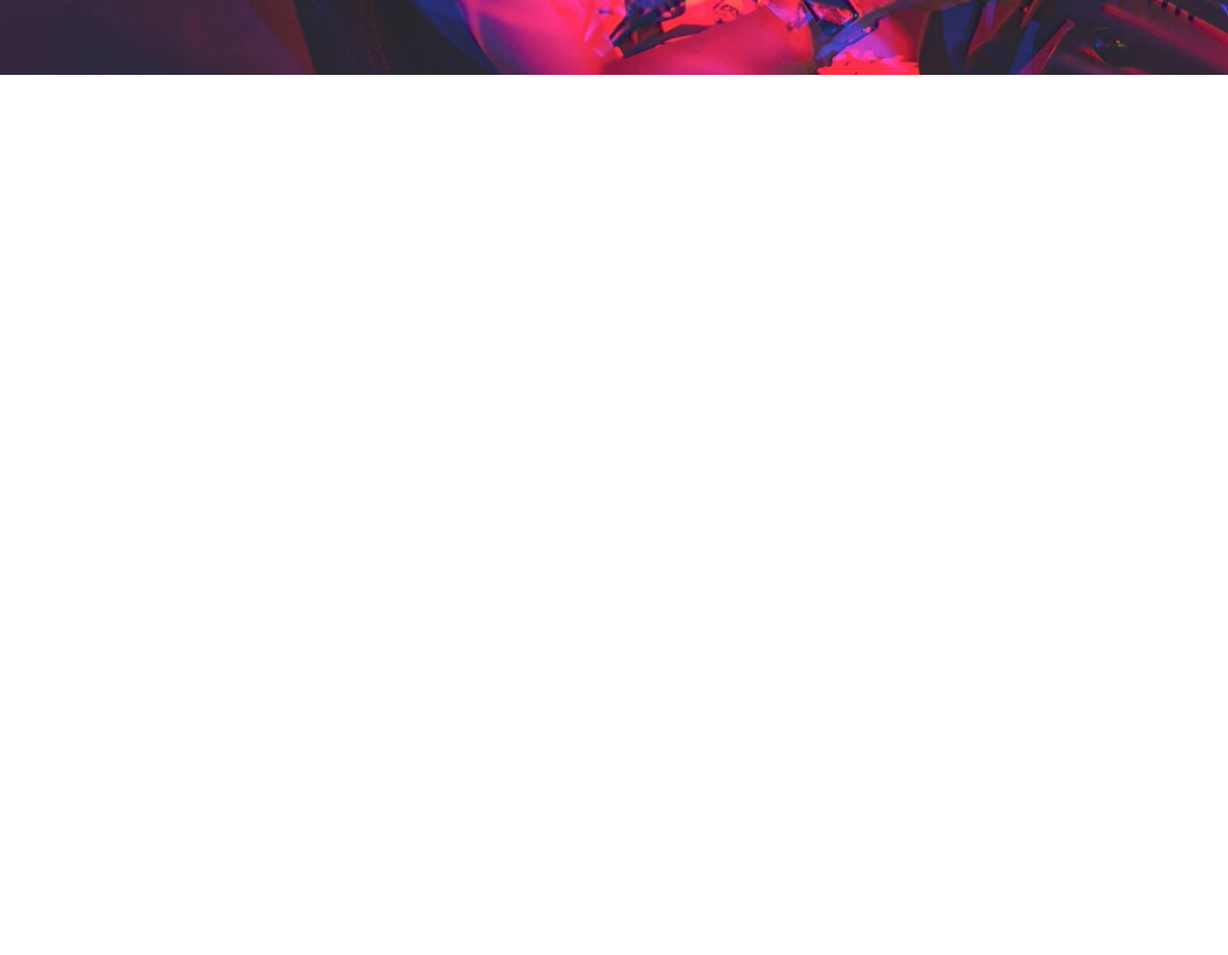
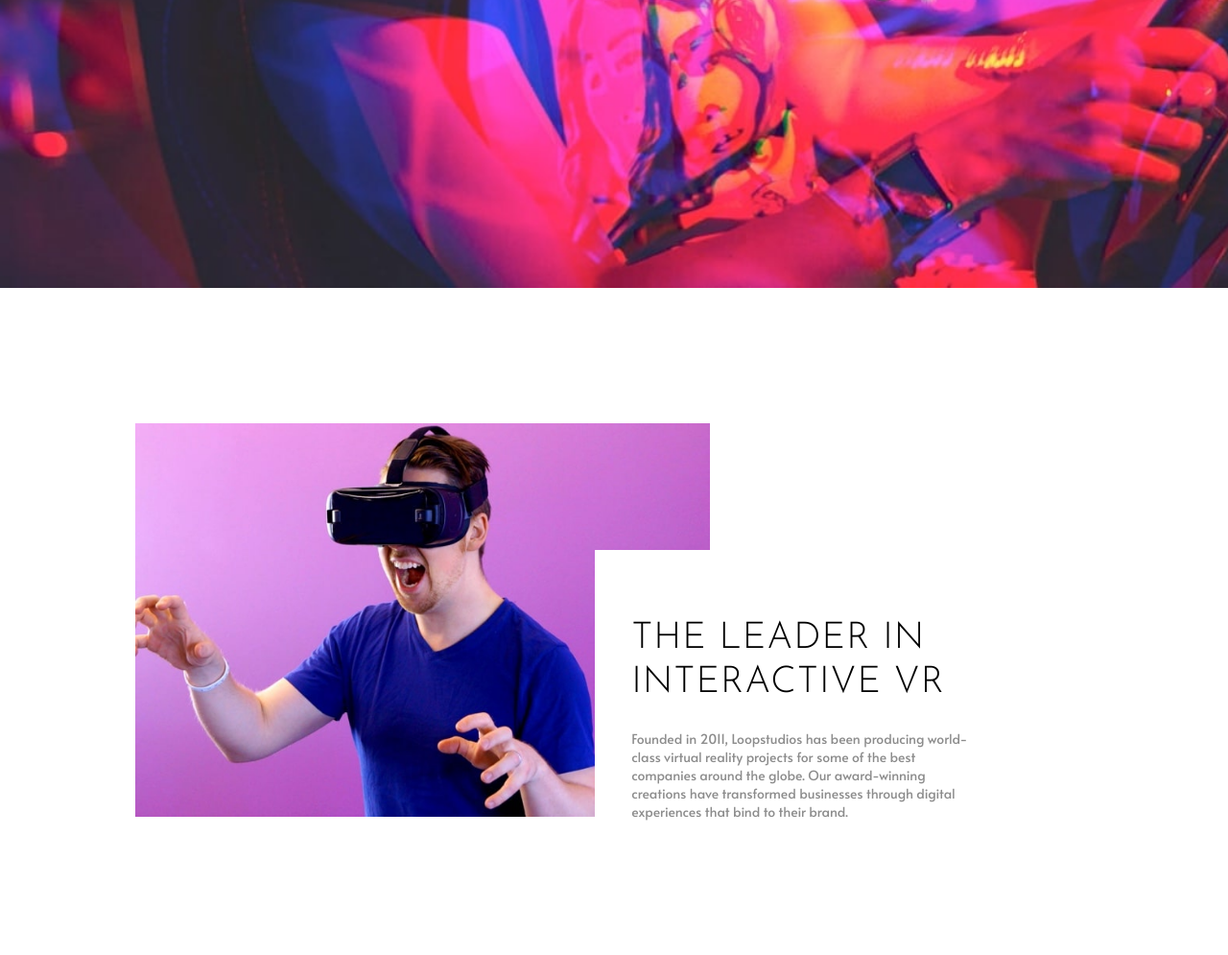
Before and after one commit to Manish-d-art/Loopstudios-landing-page, a website built with Parcel: page index.html in a window 1280 px wide. Shown: the part 500-1495 px from the top of the page at 96% size. Before the commit the page ends 800 px from the top, so only its background shows below. Built offline with nearby package versions, Linux system fonts and the light colour scheme.

Commit message:
added main section1

```diff
--- a/index.html
+++ b/index.html
@@ -9,7 +9,7 @@
   <title>Frontend Mentor | Loopstudios landing page</title>
 
   <script type="module" src="/src/js/controller.js"></script>
-  <link rel="stylesheet" href="/src/sass/main.scss">
+  <link rel="stylesheet" href="/src/sass/index.scss">
   <!-- Feel free to remove these styles or customise in your own stylesheet 👍 -->
   <style>
     .attribution { font-size: 11px; text-align: center; }
@@ -50,22 +50,36 @@
           </ul>
         </li>
       </ul>
-
     </nav>
-
     <div class="header__title-container">
       <h1>Immersive experiences that deliver</h1>
     </div>
   </header>
+
+  <main>
+    <section class="main__section1">
+      <picture>
+        <source media="(min-width: 768px)" srcset="/src/assets/images/desktop/image-interactive.jpg">
+        <img class="main__interactive-img" src="/src/assets/images/mobile/image-interactive.jpg" alt="interactive-image">
+      </picture>
+      <div class="main__section1__texts">
+        <h2 class="main__section1__heading">The leader in interactive VR</h2>
+        <p class="main__section1__para">
+          Founded in 2011, Loopstudios has been producing world-class virtual reality
+          projects for some of the best companies around the globe. Our award-winning
+          creations have transformed businesses through digital experiences that bind
+          to their brand.
+        </p>
+      </div>
+
+    </section>
+  </main>
   <!--
 
 
-  The leader in interactive VR
 
-  Founded in 2011, Loopstudios has been producing world-class virtual reality
-  projects for some of the best companies around the globe. Our award-winning
-  creations have transformed businesses through digital experiences that bind
-  to their brand.
+
+
 
   Our creations
 
--- a/src/sass/_header.scss
+++ b/src/sass/_header.scss
@@ -1,4 +1,5 @@
 @use 'variables' as var;
+@use 'mixins' as mixin;
 
 .header {
     min-height: 100vh;
@@ -6,13 +7,14 @@
     font-family: 'Alata', sans-serif;
     letter-spacing: 2px;
     font-size: 1.3rem;
-    @media (max-width: 768px) {
+    overflow: hidden;
+    @media (max-width: 992px) {
         display: grid;
         justify-content: center;
     }
     background: url('/src/assets/images/mobile/image-hero.jpg') top left/ cover no-repeat;
-    @media (min-width: 768px) {
-        background: url('/src/assets/images/desktop/image-hero.jpg') top left/ contain no-repeat;
+    @media (min-width: 992px) {
+        background: url('/src/assets/images/desktop/image-hero.jpg') center/ cover no-repeat;
     }
 }
 
@@ -21,7 +23,7 @@
     grid-template-rows: 1fr;
     grid-template-columns: 50vw 50vw;
 
-    @media (min-width:768px) {
+    @media (min-width: 992px) {
         grid-template-columns: 30vw 50vw;
     }
 
@@ -38,7 +40,7 @@
     justify-content: end;
     display: grid;
 
-    @media (min-width:768px) {
+    @media (min-width: 992px) {
         display: none;
         color: var.$White;
     }
@@ -56,7 +58,7 @@
         cursor: pointer;
         overflow: hidden;
         -webkit-tap-highlight-color: transparent;
-        @media (min-width:768px) {
+        @media (min-width: 992px) {
             display: none;
         }
 
@@ -107,7 +109,7 @@
     z-index: 1;
     top: 0;
     width: 100%;
-    @media (min-width:768px) {
+    @media (min-width: 992px) {
         padding-block: 3rem;
         padding-inline: 10vw;
     }
@@ -115,7 +117,7 @@
     .header__logo {
         margin-inline: 5vw;
         width: min(70%, 150px);
-        @media (min-width: 768px) {
+        @media (min-width: 992px) {
             margin-inline: 0;
         }
     }
@@ -133,7 +135,7 @@
             top: -100vh;
             transition: 1s;
             padding-inline: 5vw;
-            @media (min-width: 768px) {
+            @media (min-width: 992px) {
                 all: unset;
                 display: grid;
                 grid-template-columns:repeat(5, 80px);
@@ -142,7 +144,7 @@
             }
 
             .header__nav-items {
-                @media (min-width: 768px) {
+                @media (min-width: 992px) {
                     text-align: center;
                 }
             }
@@ -171,7 +173,7 @@
                 transition: all 0.3s linear;
             }
 
-            @media (min-width: 768px) {
+            @media (min-width: 992px) {
                 color: var.$White;
                 text-transform: capitalize;
                 position: relative;
@@ -198,7 +200,7 @@
     padding-inline:  4vw 6vw;
     display: flex;
     align-items: center;
-    @media (min-width:768px) {
+    @media (min-width: 992px) {
         top: clamp(16vh, 17vw, 28vh);
         margin-inline-start: 10vw;
         width: 46vw;
@@ -207,16 +209,12 @@
     }
     h1 {
         letter-spacing: 5px;
-        text-transform: uppercase;
-        font-weight: 500;
         color: var.$White;
-        font-size: clamp(1.3rem, 9vw, 2.5rem);
-        font-family: 'Josefin Sans', sans-serif;
-        line-height: 1.2;
+        @include mixin.heading();
         @media (max-width:300px) {
             font-size: clamp(1.2rem, 0.2rem + 0.008vw, 1.8rem);
         }
-        @media (min-width: 768px) {
+        @media (min-width: 992px) {
             font-size: clamp(2rem, 4vw, 6rem);
             font-weight: 500;
             padding-block: 1vw;
--- /dev/null
+++ b/src/sass/_main.scss
@@ -0,0 +1,56 @@
+@use 'variables' as var;
+@use 'mixins' as mixin;
+
+.main__section1 {
+    padding-block: 6rem 2rem;
+    padding-inline: 6vw;
+    @media (min-width: 992px) {
+        padding-inline: 11vw;
+        display: grid;
+        grid-template-columns: 1.5fr 1fr;
+        align-items: end;
+        padding-block: 11vw 11vw;
+
+    }
+    img {
+        width: 100%;
+    }
+}
+
+.main__section1__texts {
+    padding-inline: clamp(1rem, 5vw, 3rem);
+    text-align: center;
+    @media (min-width: 992px) {
+        padding-inline: clamp(1.5rem, 3vw, 8rem) 0;
+        text-align: start;
+        width: max(400px, 100%);
+    }
+    @media (min-width: 992px) {
+        display: flex;
+        flex-direction: column;
+        justify-content: end;
+        position: relative;
+        right: 120px;
+        background: white;
+        height: clamp(213px, 22vw, 304px);
+    }
+    .main__section1__heading {
+        letter-spacing: 1px;
+        color: var.$Black;
+        font-family: 'Josefin Sans', sans-serif;
+        margin-block: 1.5rem;
+        @include mixin.heading();
+        @media (min-width: 992px) {
+            // font-size: 1.2rem;
+            font-size: clamp(2rem, 3vw, 2.8rem);
+        }
+    }
+
+    .main__section1__para {
+        color:var.$Dark-Gray;
+        font-family: 'Alata', sans-serif;
+        @media (min-width: 992px) {
+            font-size: .87rem;
+        }
+    }
+}
--- /dev/null
+++ b/src/sass/_mixins.scss
@@ -0,0 +1,9 @@
+@use 'variables' as var;
+
+@mixin heading() {
+    text-transform: uppercase;
+    font-weight: 500;
+    font-size: clamp(1.3rem, 8vw, 2.5rem);
+    font-family: 'Josefin Sans', sans-serif;
+    line-height: 1.2;
+}
--- a/src/sass/main.scss
+++ b/src/sass/index.scss
@@ -1,6 +1,8 @@
 @use 'header' ;
+@use 'main';
 @import url('https://fonts.googleapis.com/css2?family=Alata&display=swap');
 @import url('https://fonts.googleapis.com/css2?family=Josefin+Sans:wght@300&display=swap');
+
 * {
     margin: 0;
     padding: 0;
```
